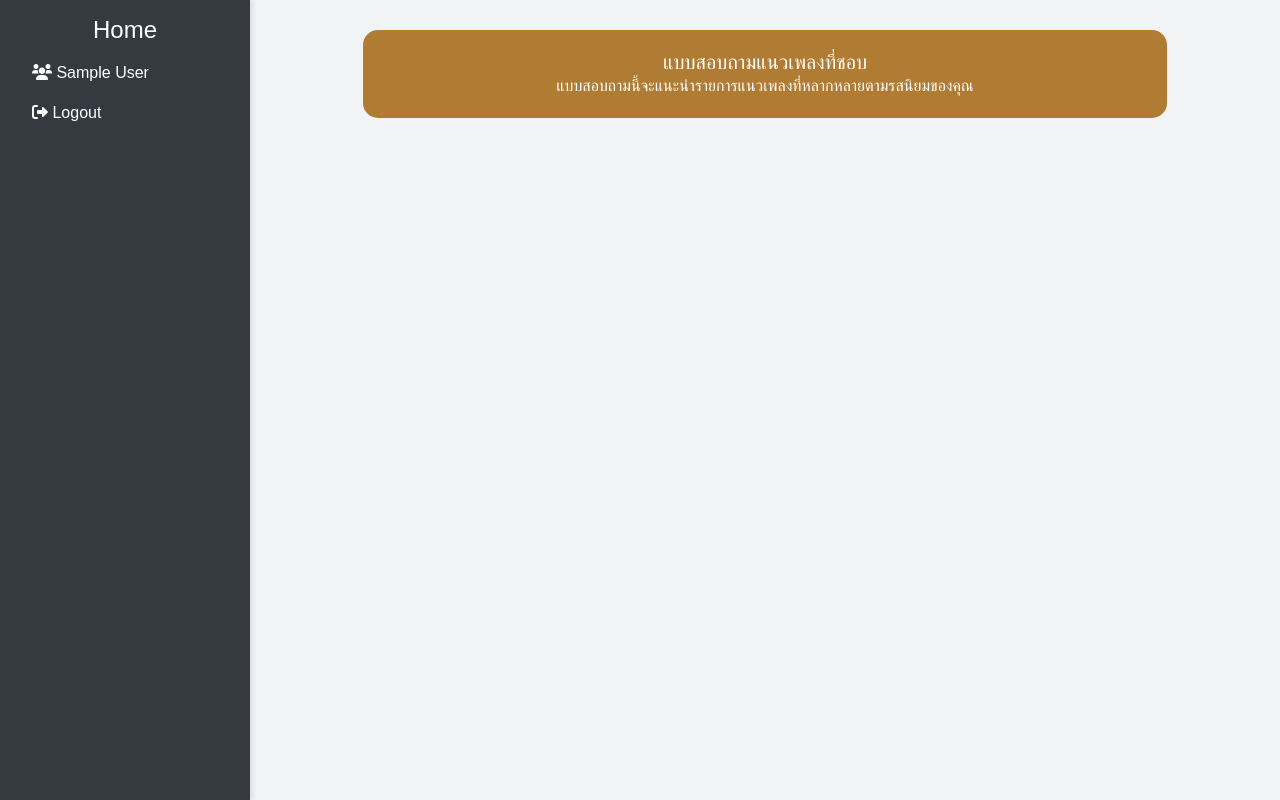
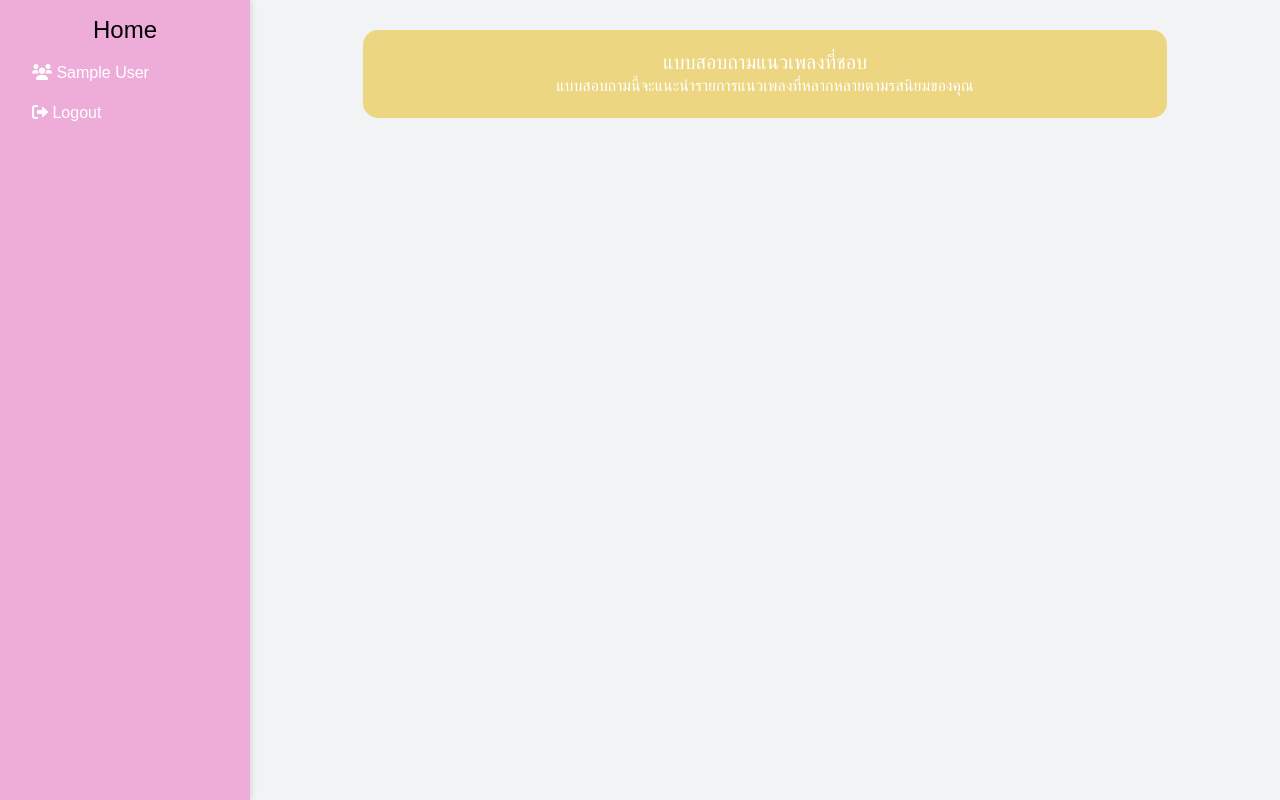
Before and after one commit to Sofiafa26/first, a PHP site: page /home.php in a window 1280 px wide. Run offline with PHP 8.4, Linux system fonts and the light colour scheme; the visitor is signed in with stand-in values (Sample User, id 1); tables that the repository leaves empty or names only in its code hold one stand-in row (values such as "Sample post").

Commit message:
เปลี่ยนบรรทัดที่5 เป็นเลข1

```diff
--- a/assets/css/home.css
+++ b/assets/css/home.css
@@ -6,7 +6,7 @@ body {
 .sidebar {
     height: 100vh;
     width: 250px; /* เพิ่มความกว้างที่นี่ */
-    background-color: #343a40;
+    background-color: #eeadd8;
     box-shadow: 2px 0 5px rgba(0, 0, 0, 0.1);
 }
 
@@ -17,7 +17,7 @@ body {
 }
 
 .sidebar a:hover {
-    background-color: #495057;
+    background-color: #f0b6ec;
 }
 
 .content {
@@ -29,7 +29,7 @@ body {
     border: none;
     border-radius: 15px;
     transition: transform 0.2s, box-shadow 0.3s;
-    background-color: #b07c33;
+    background-color: #edd682;
     color: white;
     padding: 20px;
 }
--- a/home.php
+++ b/home.php
@@ -45,7 +45,7 @@ if ($result->num_rows > 0) {
 
     <div class="d-flex">
         <nav class="sidebar flex-shrink-0 p-3">
-            <h4 class="text-white text-center">Home</h4>
+            <h4 class="text-black text-center">Home</h4>
             <ul class="nav flex-column">
                 <li class="nav-item">
                     <a class="nav-link" href="#"><i class="fas fa-users"></i> <?php echo $user["users_name"] ?></a>
--- a/include/include_db_oo.php
+++ b/include/include_db_oo.php
@@ -2,7 +2,7 @@
 $servername = "localhost";
 $username = "root";
 $hostpassword = "";
-$dbname = "cdte_65_frist";
+$dbname = "cdte_65_1";
 
 $conn = new mysqli($servername, $username, $hostpassword, $dbname);
 $conn -> set_charset("utf8");
```
